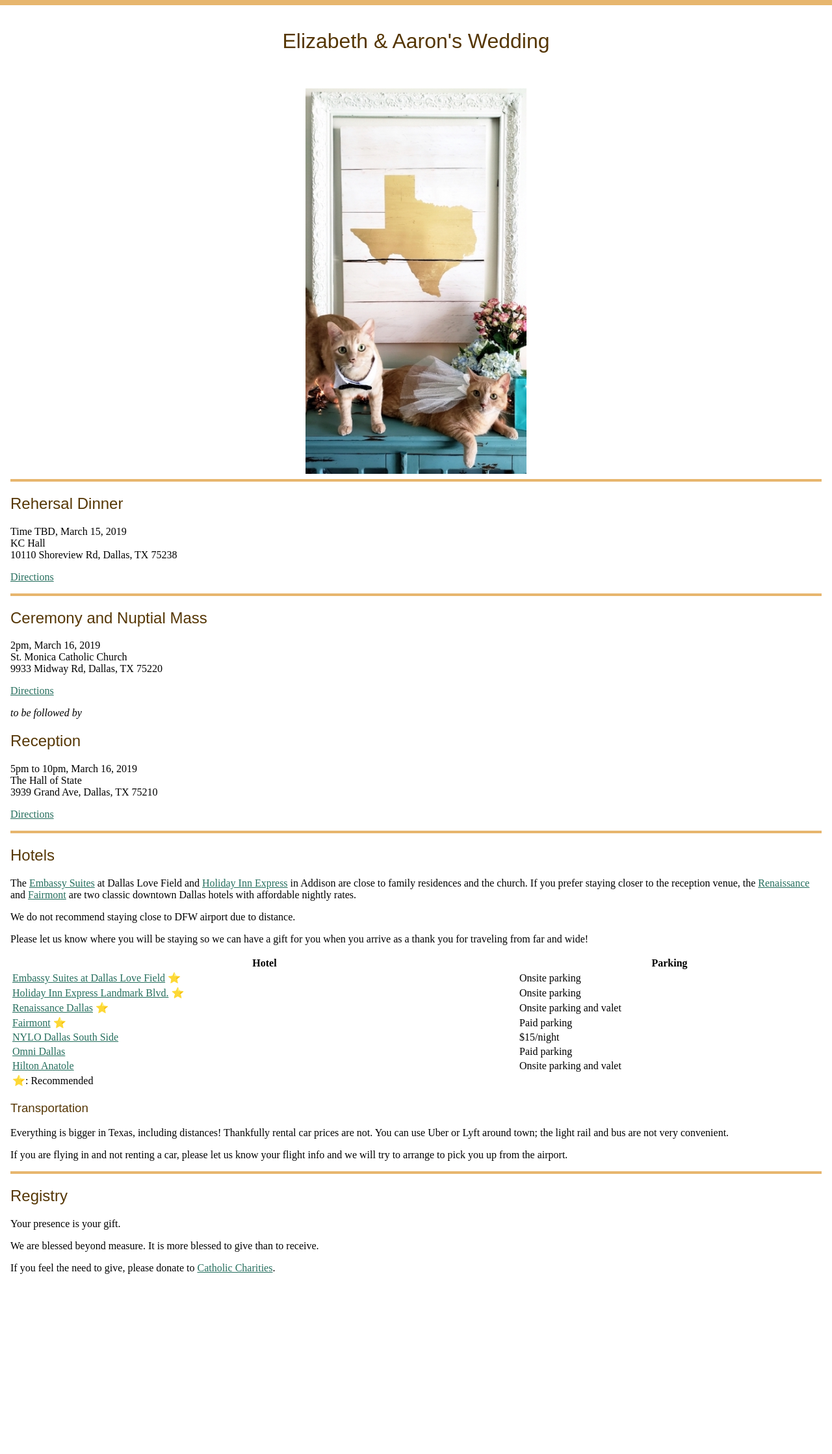
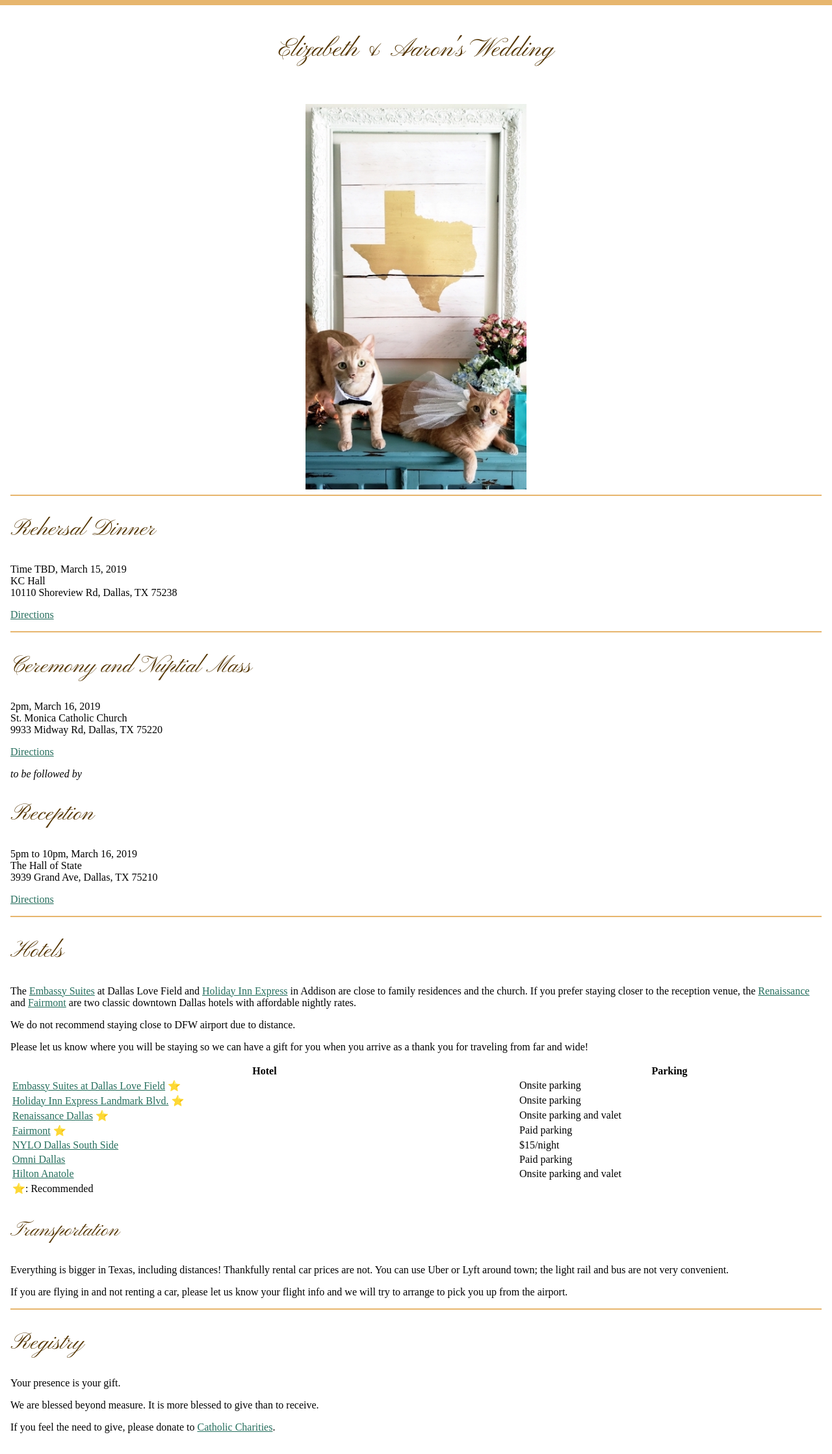
Before and after one commit to breckenedge/meowiedintexas.com, a Jekyll site: the page built from index.html, in a window 1280 px wide. Shown: the whole page at 65% size. Built offline with Jekyll 4.4.1, drawn with Linux system fonts in a browser that asks for light colours; before the commit the page ends 1992 px from its top, so only the background shows below that.

Commit message:
Use script and set heading font sizes

```diff
--- a/assets/main.css
+++ b/assets/main.css
@@ -1,3 +1,5 @@
+@import url('https://fonts.googleapis.com/css?family=Pinyon+Script');
+
 :root {
   --tiffanyBlueColor: #81d8d0;
   --goldColor: rgb(231, 182, 110);
@@ -23,7 +25,7 @@ header {
 }
 
 hr {
-  border-top: 0.25em solid var(--accentColor);
+  border-top: 0.125em solid var(--accentColor);
   border-bottom: none;
   border-left: none;
   border-right: none;
@@ -41,8 +43,20 @@ main a:visited {
 
 h1, h2, h3 {
   color: var(--headingColor);
-  font-family: sans-serif;
+  font-family: 'Pinyon Script', cursive;
   font-weight: normal;
+}
+
+h1 {
+  font-size: 40px;
+}
+
+h2 {
+  font-size: 36px;
+}
+
+h3 {
+  font-size: 32px;
 }
 
 img.banner {
```
